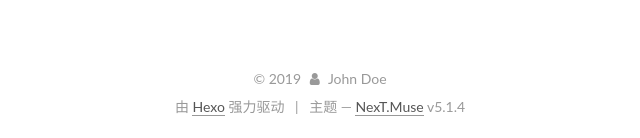
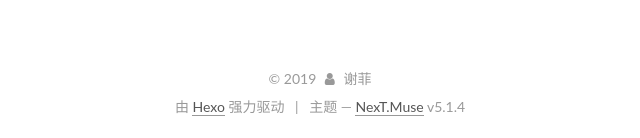
Before and after one commit to moyulaogou/moyulaogou.github.io, a plain HTML site: page 2019/11/16/农机小分队的测试博客/index.html in a window 1280 px wide. Shown: the part 7131-7269 px from the top of the page, 160-800 px from the left. Drawn offline with Linux system fonts and the light colour scheme.

Commit message:
Site updated: 2019-11-16 22:54:54

```diff
--- a/2019/11/16/农机小分队的测试博客/index.html
+++ b/2019/11/16/农机小分队的测试博客/index.html
@@ -237,7 +237,7 @@
     <link itemprop="mainEntityOfPage" href="http://yoursite.com/2019/11/16/%E5%86%9C%E6%9C%BA%E5%B0%8F%E5%88%86%E9%98%9F%E7%9A%84%E6%B5%8B%E8%AF%95%E5%8D%9A%E5%AE%A2/">
 
     <span hidden itemprop="author" itemscope itemtype="http://schema.org/Person">
-      <meta itemprop="name" content="John Doe">
+      <meta itemprop="name" content="谢菲">
       <meta itemprop="description" content="">
       <meta itemprop="image" content="/images/avatar.gif">
     </span>
@@ -485,7 +485,7 @@
         <div class="site-overview">
           <div class="site-author motion-element" itemprop="author" itemscope itemtype="http://schema.org/Person">
 
-              <p class="site-author-name" itemprop="name">John Doe</p>
+              <p class="site-author-name" itemprop="name">谢菲</p>
               <p class="site-description motion-element" itemprop="description"></p>
           </div>
 
@@ -557,7 +557,7 @@
   <span class="with-love">
     <i class="fa fa-user"></i>
   </span>
-  <span class="author" itemprop="copyrightHolder">John Doe</span>
+  <span class="author" itemprop="copyrightHolder">谢菲</span>
 
 
 </div>
--- a/css/main.css
+++ b/css/main.css
@@ -1822,7 +1822,7 @@ pre .javascript .function {
   width: 4px;
   height: 4px;
   border-radius: 50%;
-  background: #8fffd5;
+  background: #44a3ff;
 }
 .links-of-blogroll {
   font-size: 13px;
```
Also changed, not shown: 2019/11/16/hello-world/index.html (+3 -3 lines), archives/2019/11/index.html (+2 -2 lines), archives/2019/index.html (+2 -2 lines), archives/index.html (+2 -2 lines), categories/index.html (+2 -2 lines), index.html (+4 -4 lines).
